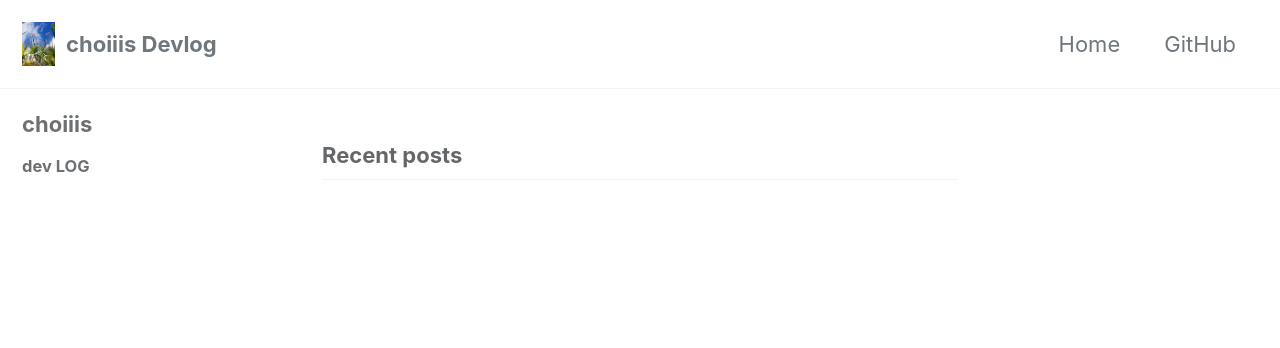
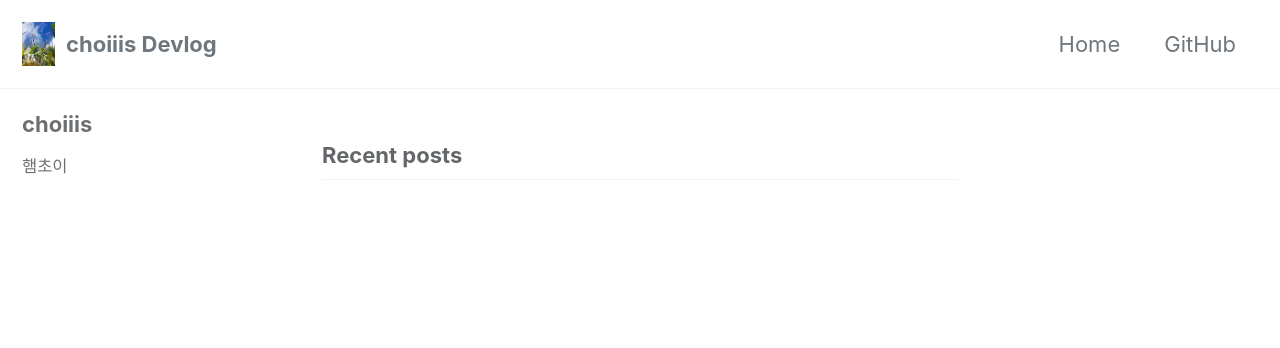
Before and after one commit to choiiis/choiiis.github.io, a Jekyll site: the page built from index.html, in a window 1280 px wide. Shown: the top 348 px of the page. Built offline with Jekyll 4.4.1, drawn with Linux system fonts in a browser that asks for light colours; cached includes are drawn as plain includes; the list of posts is cut into pages by our own code.

```diff
--- a/_config.yml
+++ b/_config.yml
@@ -96,7 +96,7 @@
 author:
   name             : "choiiis"
   avatar           : # path of avatar image, e.g. "/assets/images/bio-photo.jpg"
-  bio              : "**dev LOG**"
+  bio              : "햄초이"
   location         : #"Somewhere"
   email            :
   links:
```
